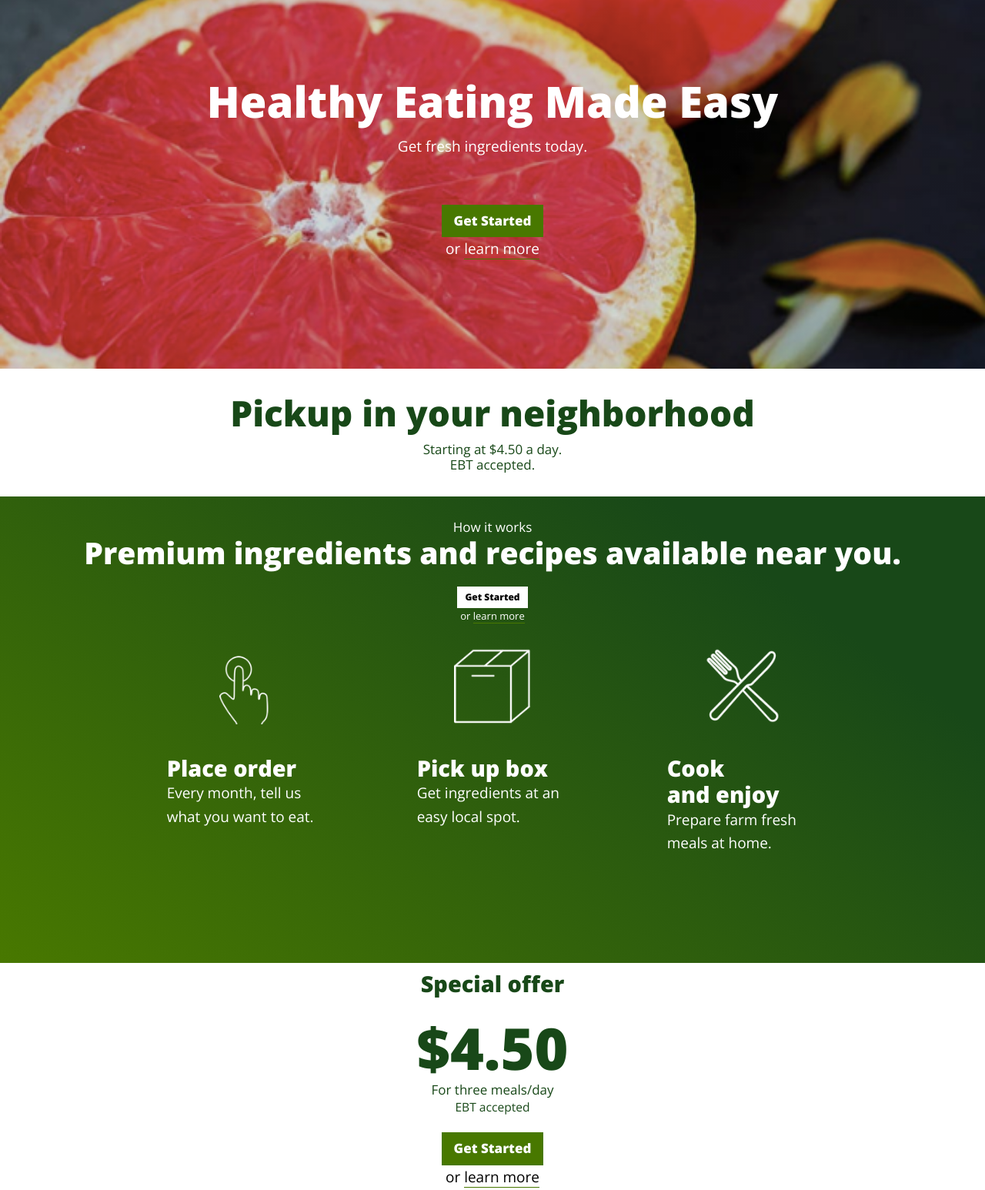
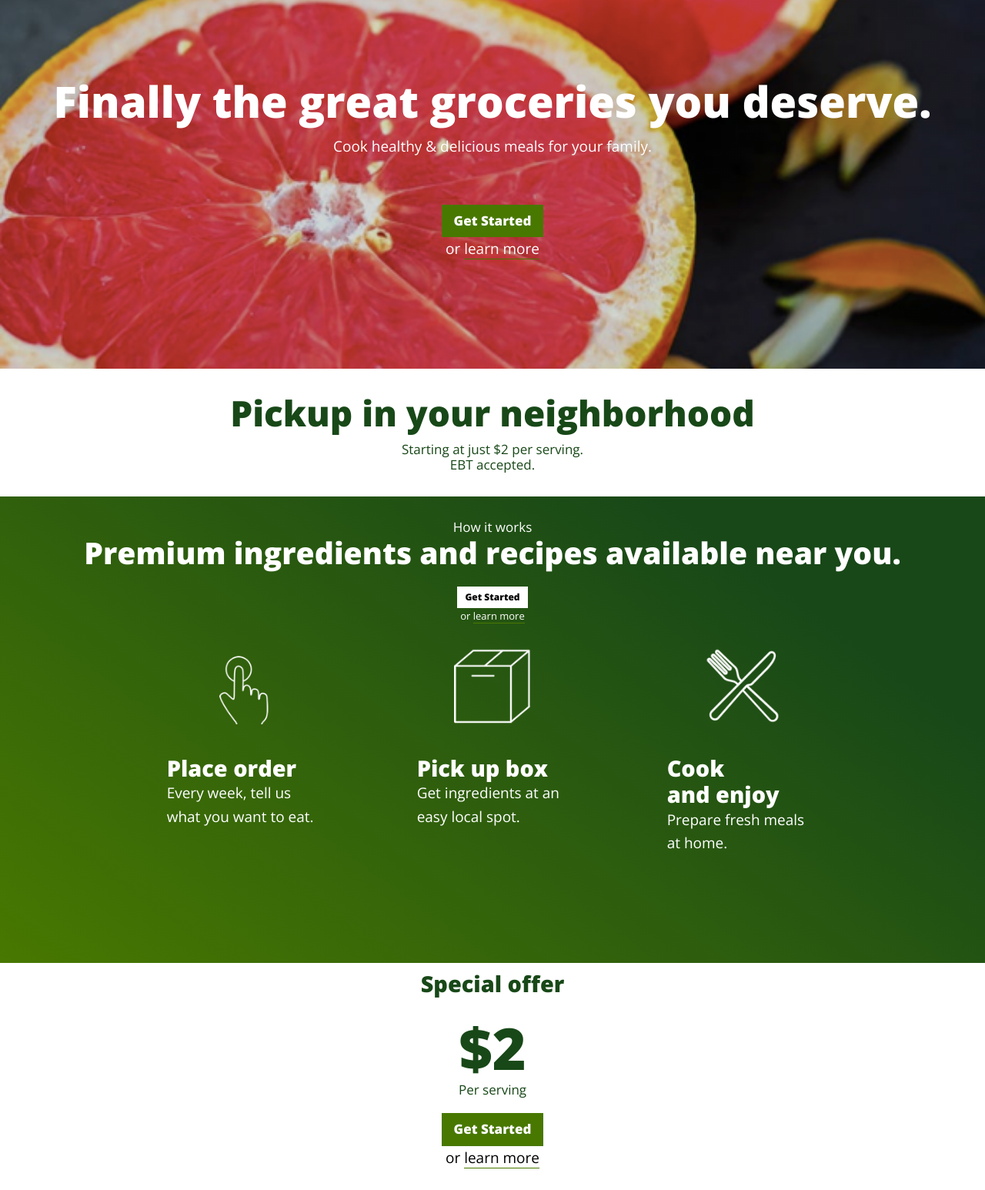
Before and after one commit to alexgodin/farmstand, a plain HTML site: page index.html in a window 1280 px wide. Shown: the part 54-1600 px from the top of the page at 77% size. Drawn offline with nearby package versions, Linux system fonts and the light colour scheme; a script that the page names is missing.

Commit message:
Update 2018-04-03T22:03:27.566Z

```diff
--- a/index.html
+++ b/index.html
@@ -22,7 +22,7 @@
       </div>
       <div class="modal-body p-t-0">
         <h1 class="m-t-0">Order by text.</h1>
-        <h4>Farmstand orders happen by text message.</h4>
+        <h4>Lemontree orders happen by text message.</h4>
         <h6>Text us today to get started. <a href="sms://4259546346" class="app-num">425-954-6346</a></h6>
       </div>
     </div>
@@ -56,8 +56,8 @@
  -->      </div>
     </nav>
     <div class="m-t-xl">
-      <h1 class="m-t-lg">Healthy Eating Made Easy</h1>
-      <p class="lead">Get fresh ingredients today.</p>
+      <h1 class="m-t-lg">Finally the great groceries you deserve.</h1>
+      <p class="lead">Cook healthy &amp; delicious meals for your family.</p>
     </div>
     <div class="cta m-t-lg">
       <button data-target="#infoModal" data-toggle="modal" class="btn btn-primary btn-lg">Get Started</button>
@@ -66,7 +66,7 @@
   </div>
   <div class="block p-y-md text-center">
     <h2 class="m-t-0">Pickup in your neighborhood</h2>
-    <h6 class="m-y-0">Starting at $4.50 a day.</h6>
+    <h6 class="m-y-0">Starting at just $2 per serving.</h6>
     <h6 class="m-y-0">EBT accepted.</h6>
   </div>
   <div class="block block-inverse app-gradient p-t" id="one">
@@ -89,7 +89,7 @@
      </div>
      <div class="col-xs-8 col-sm-2 col-sm-offset-2 app-explainer-responsive">
        <h4 class="m-b-0">Place order</h4>
-       <p class="lead">Every month, tell us what you want to eat.</p>
+       <p class="lead">Every week, tell us what you want to eat.</p>
      </div>
      <div class="col-xs-8 col-sm-2 col-sm-offset-1 app-explainer-responsive app-responsive-right">
        <h4 class="m-b-0">Pick up box</h4>
@@ -103,15 +103,14 @@
      </div>
      <div class="col-xs-8 col-sm-2 col-sm-offset-1 app-explainer-responsive">
        <h4 class="m-b-0">Cook and enjoy</h4>
-       <p class="lead">Prepare farm fresh meals at home.</p>
+       <p class="lead">Prepare fresh meals at home.</p>
      </div>
    </div>
   </div>
   <div class="block text-center p-t-0 p-b" id="two">
     <h4 class="m-b">Special offer</h4>
-    <h1 class="app-price m-y-0">$4.50</h1>
-    <h6 class="m-y-0">For three meals/day</h6>
-    <p class="m-y-0">EBT accepted</p>
+    <h1 class="app-price m-y-0">$2</h1>
+    <h6 class="m-y-0">Per serving</h6>
     <div class="cta m-t">
       <button data-target="#infoModal" data-toggle="modal" class="btn btn-primary btn-lg">Get Started</button>
       <a href="#three" class="app-learn-more lead">or <span class="app-learn-more">learn more</span></a>
@@ -140,7 +139,7 @@
           </div>
           <div class="col-xs-8 p-r">
             <h5>@thesarahcassidy</h5>
-            <p class="lead">Another delicious meal from #farmstandmeals.</p>
+            <p class="lead">Another delicious meal from #Lemontree.</p>
           </div>
         </div>
       </div>
@@ -154,7 +153,7 @@
           </div>
           <div class="col-xs-8 p-r">
             <h5>@jonmarkgo</h5>
-            <p class="lead">I cooked this myself! #farmstand #homecook</p>
+            <p class="lead">I cooked this myself! #Lemontree #homecook</p>
           </div>
         </div>
       </div>
@@ -168,7 +167,7 @@
           </div>
           <div class="col-xs-8 p-r">
             <h5>@monicamercola</h5>
-            <p class="lead">This was even better than it looked. #farmstand #chef</p>
+            <p class="lead">This was even better than it looked. #Lemontree #chef</p>
           </div>
         </div>
       </div>
@@ -193,6 +192,7 @@
   <h1>Have questions? </h1>
   <h6>Text us to learn more. We can't wait to hear from you.</h6>
   <h2><a href="sms://4259546346" class="app-num">425-954-6346</a></h2>
+  <p>Interested in donating? Learn more in our <a class="app-num" href="http://alex.nyc/lemontree.pdf">Fundraising Deck</a></p>
 </div>
 </body>
 </html>
```
